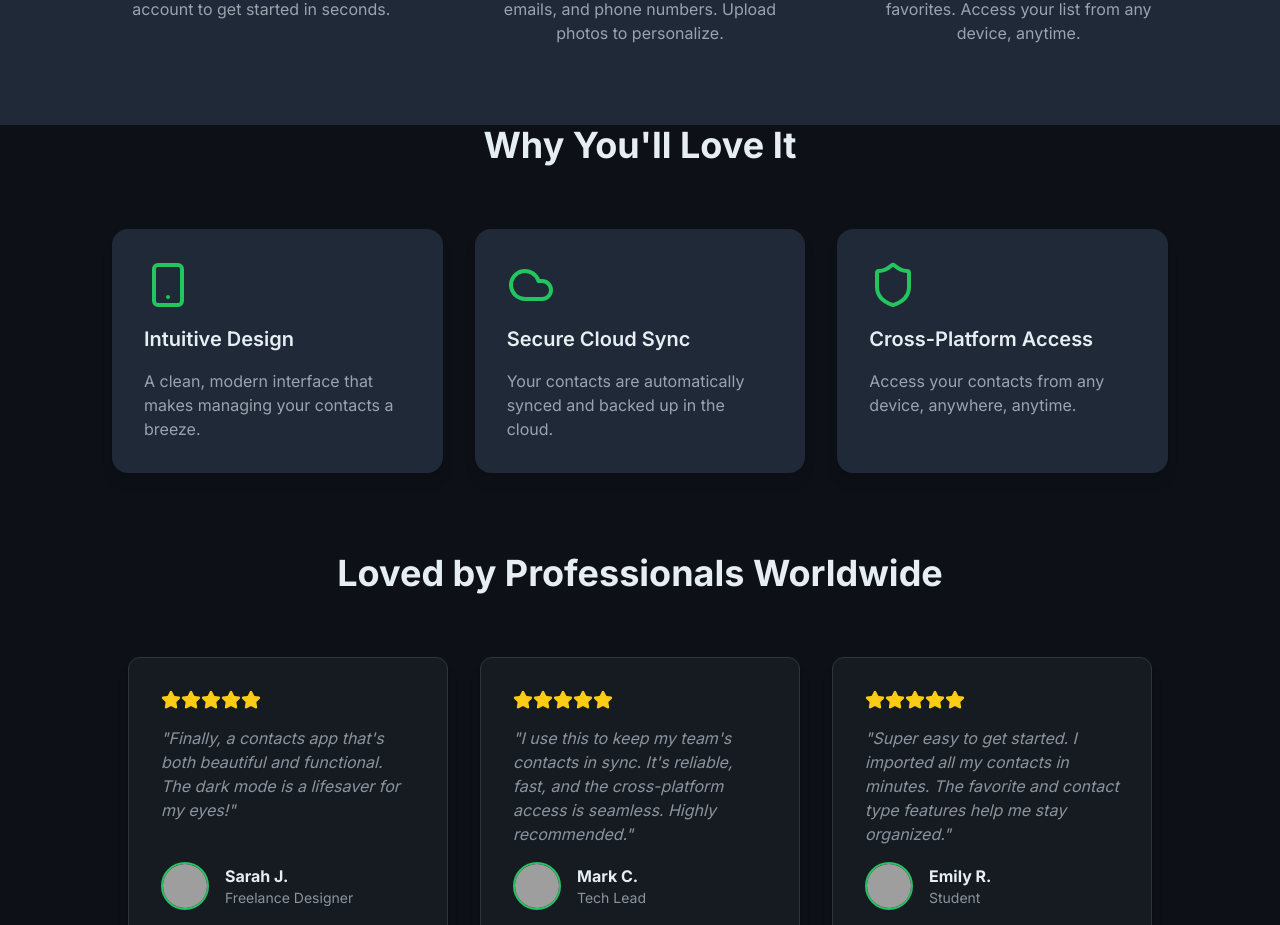
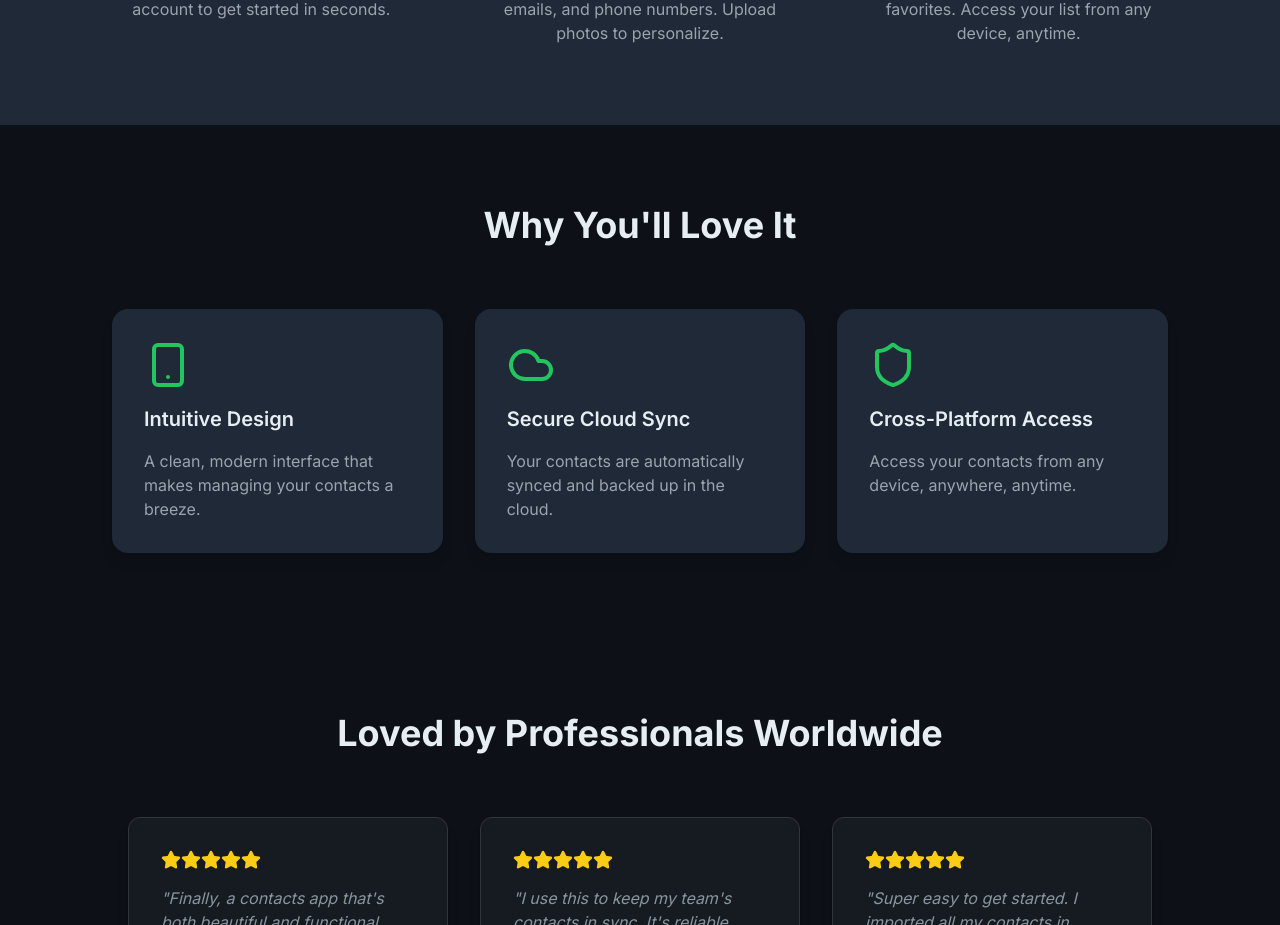
Before and after one commit to eXocriador/contacts_app, a React (Vite) app in the folder frontend/: page / in a window 1280 px wide. Shown: the part 1035-1960 px from the top of the page. Built offline with nearby package versions, Linux system fonts and the light colour scheme; no server answers; grey boxes are pictures that could not be loaded.

Commit message:
home page fix

```diff
--- a/frontend/src/components/home/FeaturesSection.tsx
+++ b/frontend/src/components/home/FeaturesSection.tsx
@@ -6,7 +6,10 @@ import { Shield, Smartphone, Cloud } from "lucide-react";
 
 export const FeaturesSection = () => {
   return (
-    <section id="features" py-20 bg-white dark:bg-gray-800>
+    // 👇 ЗМІНІТЬ ЦЕЙ РЯДОК
+    // БУЛО: <section id="features" className="py-20 bg-gray-50 dark:bg-gray-900">
+    // СТАЛО:
+    <section id="features" className="py-20">
       <div className="container mx-auto px-4">
         <motion.h2
           initial={{ opacity: 0, y: 20 }}
```
